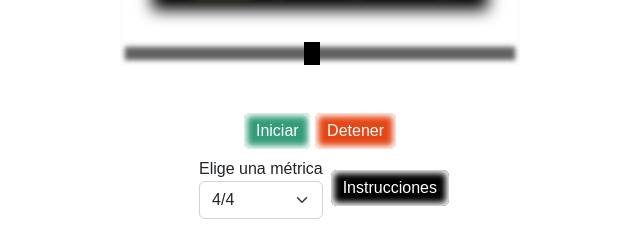
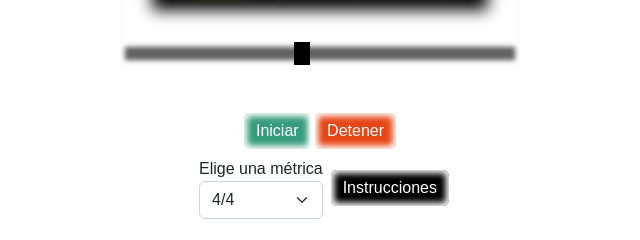
Before and after one commit to Nerdsong/MetronomoHobosAcademy2, a plain HTML site: page index.html in a window 1280 px wide. Shown: the part 273-513 px from the top of the page, 320-960 px from the left. Drawn offline with nearby package versions, Linux system fonts and the light colour scheme; a web font is replaced by a local one.

Commit message:
ajustes en la casilla bpm

```diff
--- a/index.html
+++ b/index.html
@@ -28,7 +28,7 @@
                 </div>
                 <div class="container">
 
-                    <input class= "range-barra" id="barra_rango" type="range" min="20" max="250" value="130" step="1">
+                    <input class= "range-barra" id="barra_rango" type="range" min="40" max="250" value="135" step="1">
 
                 </div>
                 <div class="container">
```
